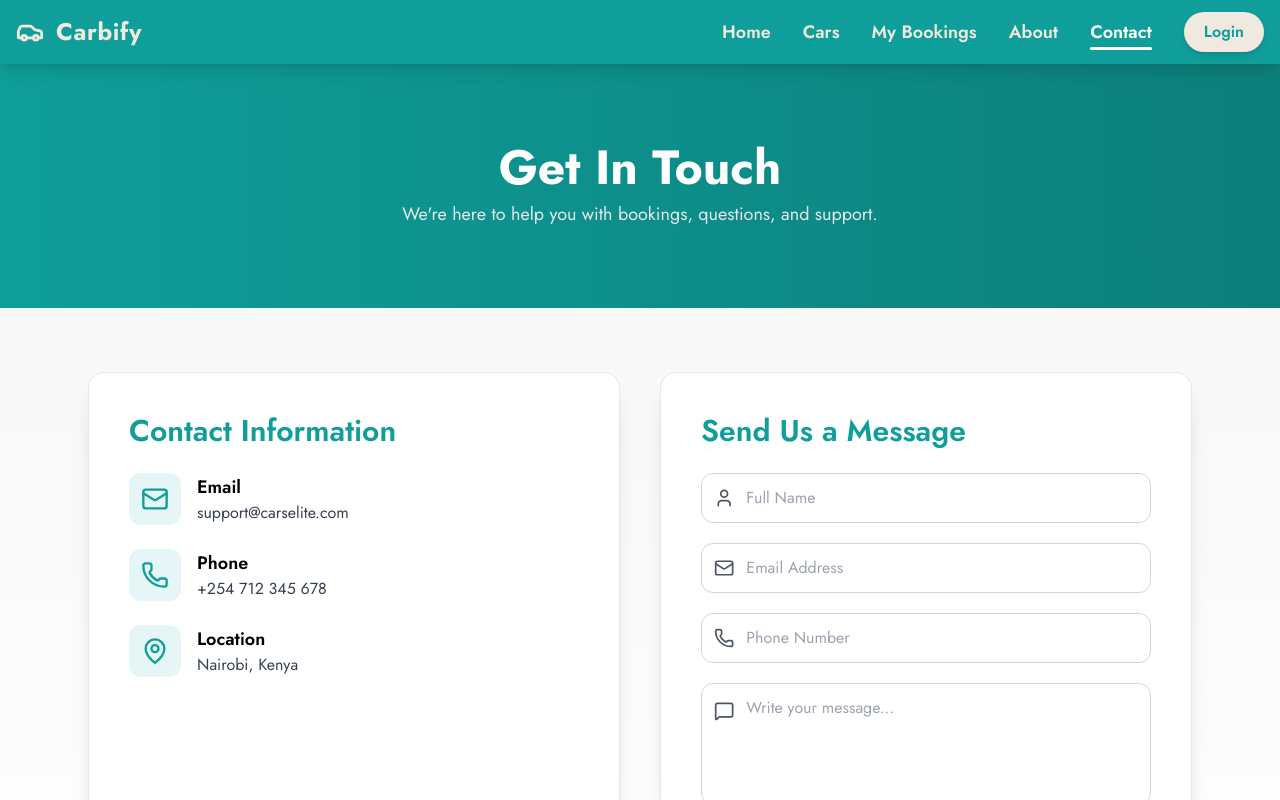
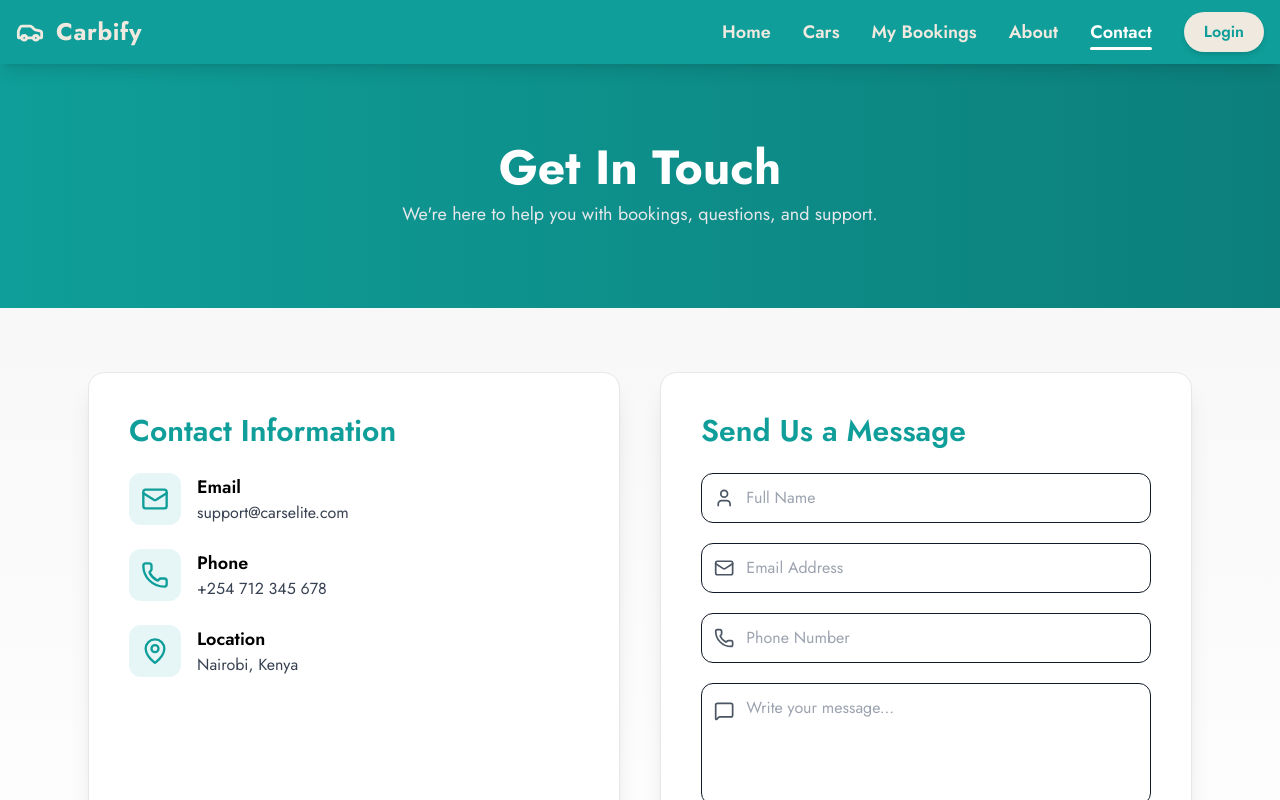
Before and after one commit to Griffinsshem/Carbify, a Next.js app: page /contact in a window 1280 px wide. Shown: the top 800 px of the page. Built offline with nearby package versions, Linux system fonts and the light colour scheme.

Commit message:
feat: update the border of the input fields

```diff
--- a/src/app/contact/page.js
+++ b/src/app/contact/page.js
@@ -121,7 +121,7 @@ export default function ContactPage() {
 
           <form onSubmit={handleSubmit} className="space-y-5">
             {/* Full Name */}
-            <div className="flex items-center gap-3 border rounded-xl p-3 border-gray-300">
+            <div className="flex items-center gap-3 border rounded-xl p-3 border-gray-900">
               <User className="text-gray-600" size={22} />
               <input
                 type="text"
@@ -136,7 +136,7 @@ export default function ContactPage() {
             </div>
 
             {/* Email */}
-            <div className="flex items-center gap-3 border rounded-xl p-3 border-gray-300">
+            <div className="flex items-center gap-3 border rounded-xl p-3 border-gray-900">
               <Mail className="text-gray-600" size={22} />
               <input
                 type="email"
@@ -151,7 +151,7 @@ export default function ContactPage() {
             </div>
 
             {/* Phone */}
-            <div className="flex items-center gap-3 border rounded-xl p-3 border-gray-300">
+            <div className="flex items-center gap-3 border rounded-xl p-3 border-gray-900">
               <Phone className="text-gray-600" size={22} />
               <input
                 type="text"
@@ -166,7 +166,7 @@ export default function ContactPage() {
             </div>
 
             {/* Message */}
-            <div className="flex items-start gap-3 border rounded-xl p-3 border-gray-300">
+            <div className="flex items-start gap-3 border rounded-xl p-3 border-gray-900">
               <MessageSquare className="text-gray-600 mt-1" size={22} />
               <textarea
                 placeholder="Write your message..."
```
